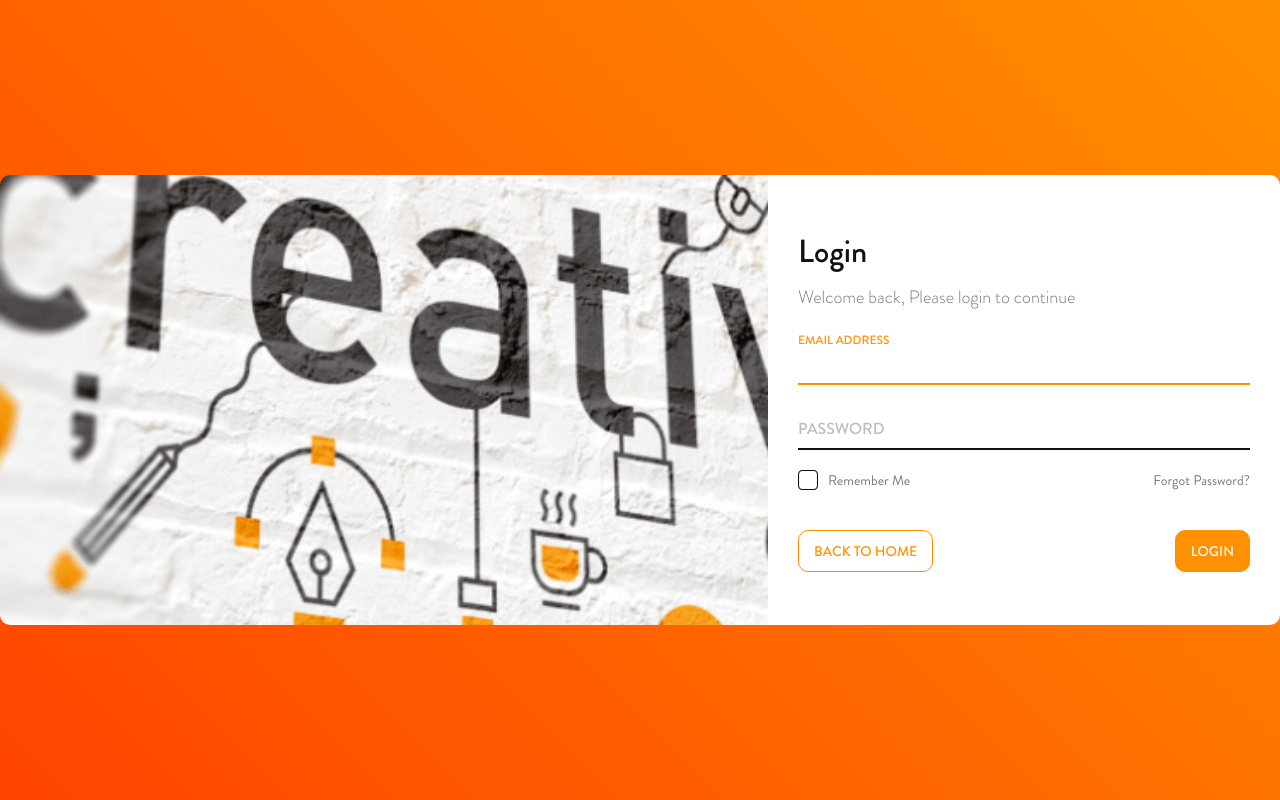
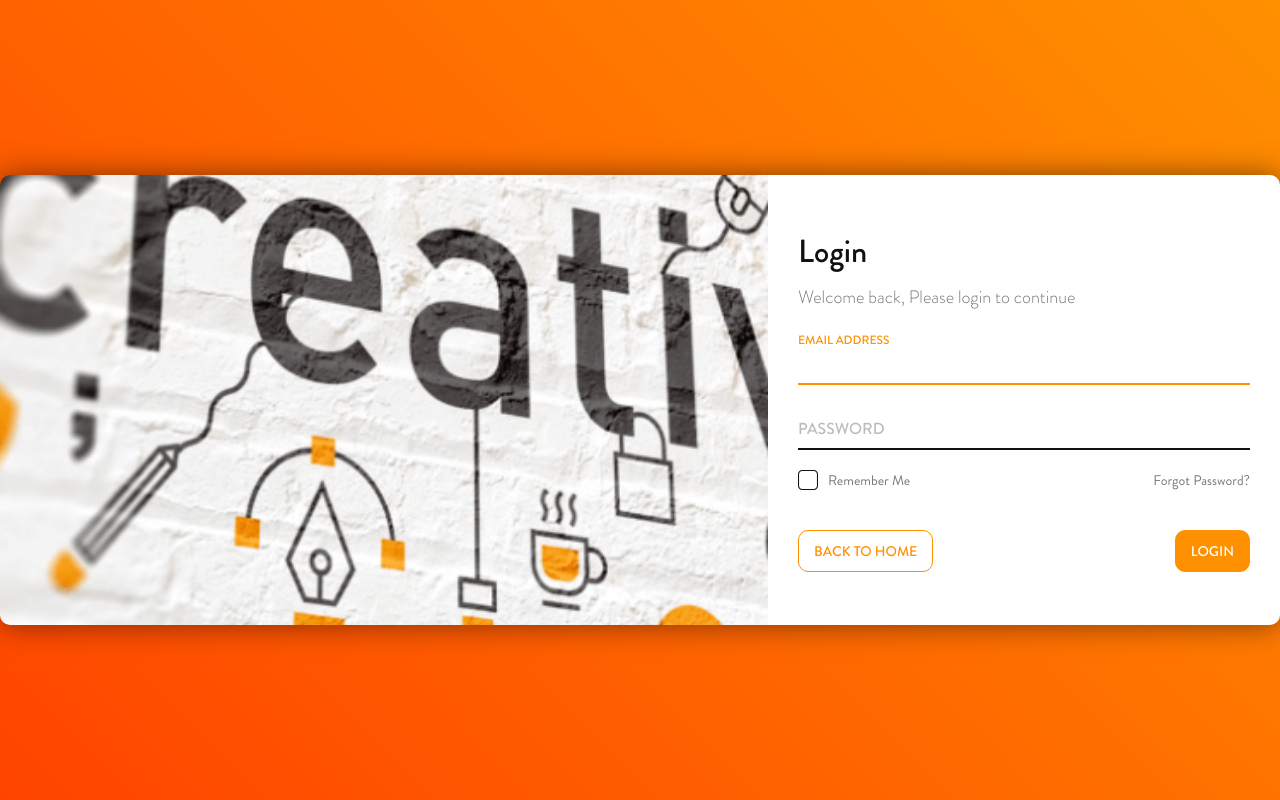
Before and after one commit to dthrcrpz/mood-tracker-cms, a Nuxt app: page / in a window 1280 px wide. Built offline with nearby package versions, Linux system fonts and the light colour scheme.

Commit message:
added box shadow in login wrapper

```diff
--- a/assets/stylus/app.styl
+++ b/assets/stylus/app.styl
@@ -19,6 +19,7 @@
         justify-content: flex-start
         border-radius: 10px
         transform: translateY(-50%)
+        box-shadow: 0 0 30px rgba(0, 0, 0, 0.5)
         .left
             flex: 0 0 60%
             img
```
